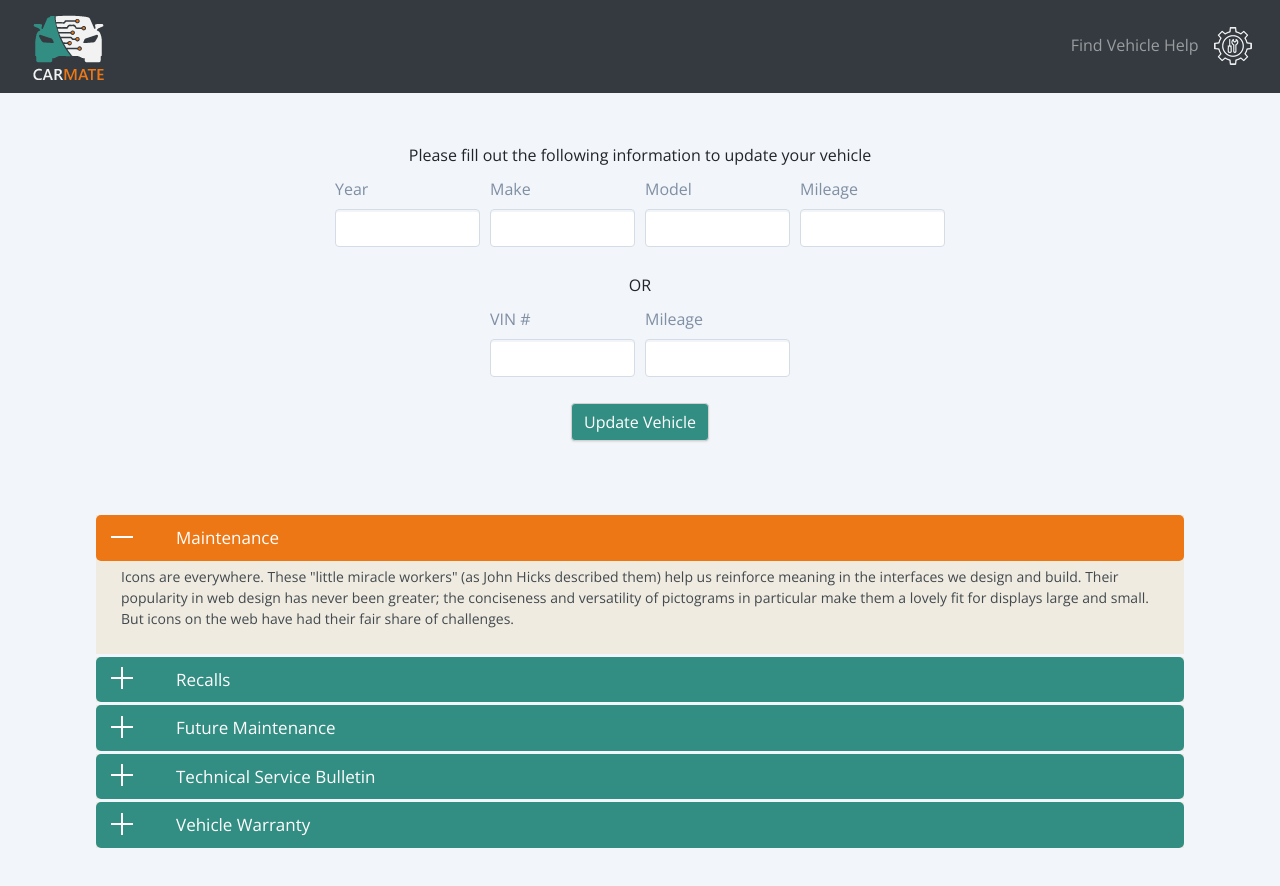
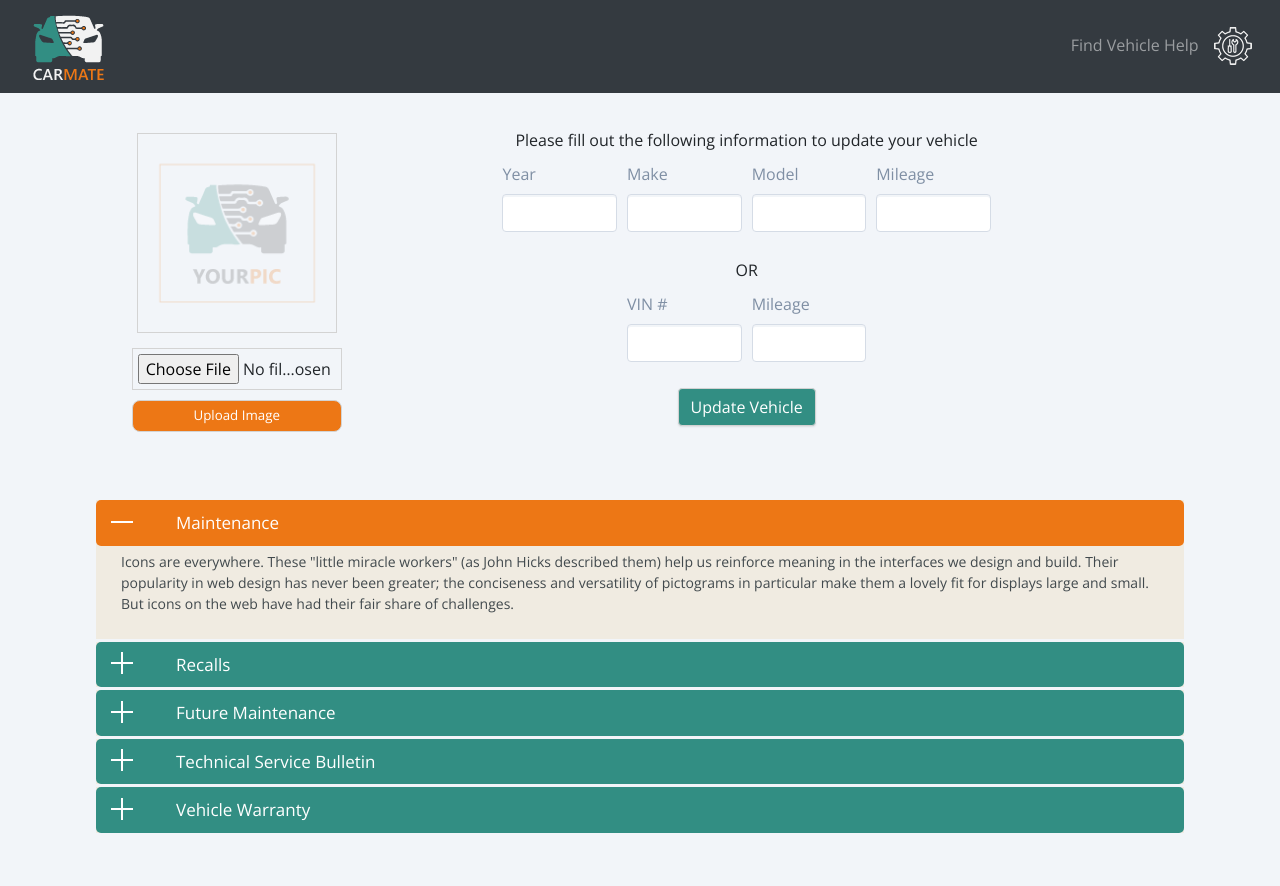
Before and after one commit to rebecalvarez/carmate, a React (Create React App) app in the folder client/: page /dashboard in a window 1280 px wide. Shown: the top 886 px of the page. Built offline with nearby package versions, Linux system fonts and the light colour scheme.

Commit message:
created a User Image upload component, it is set up at the Dashboard Page

```diff
--- a/client/src/views/elements/CarForm/style.css
+++ b/client/src/views/elements/CarForm/style.css
@@ -1,5 +1,5 @@
 .form-container {
-    margin-top: 40px;
+    margin-top: 25px;
 }
 .spacing {
     margin:10px;
--- /dev/null
+++ b/client/src/views/elements/UserImage/index.js
@@ -0,0 +1,64 @@
+import React, {Component} from 'react';
+import "./style.css";
+import DemoImage from '../images/CARMATE-USERIMAGE.png'
+// import ReactDOM from 'react-dom'
+
+export default class UserImage extends Component {
+    constructor(props) {
+      super(props);
+      this.state = {file: '',imagePreviewUrl: ''};
+    }
+
+    _handleSubmit(e) {
+      e.preventDefault();
+      // TODO: do something with -> this.state.file
+      console.log('handle uploading-', this.state.file);
+    }
+
+    _handleImageChange(e) {
+      e.preventDefault();
+
+      let reader = new FileReader();
+      let file = e.target.files[0];
+
+      reader.onloadend = () => {
+        this.setState({
+          file: file,
+          imagePreviewUrl: reader.result
+        });
+      }
+
+      reader.readAsDataURL(file)
+    }
+
+    render() {
+      let {imagePreviewUrl} = this.state;
+      let $imagePreview = null;
+      if (imagePreviewUrl) {
+        $imagePreview = (<img src={imagePreviewUrl} alt='User Profile'/>);
+      } else {
+        $imagePreview = (<div className="previewText"><img src={DemoImage} alt='User Profile'/></div>);
+      }
+
+      return (
+        <div className="previewComponent">
+         <div className="imgPreview">
+            {$imagePreview}
+          </div>
+          <form onSubmit={(e)=>this._handleSubmit(e)}>
+            <input className="fileInput"
+              type="file"
+              onChange={(e)=>this._handleImageChange(e)} />
+              <div>
+            <button className="submitButton"
+              type="submit"
+              onClick={(e)=>this._handleSubmit(e)}>Upload Image</button>
+              </div>
+          </form>
+
+        </div>
+      )
+    }
+  }
+
+//   ReactDOM.render(<UserImage/>, document.getElementById("UserImage"));
--- /dev/null
+++ b/client/src/views/elements/UserImage/style.css
@@ -0,0 +1,56 @@
+h3 {
+    margin-left: 15px;
+  }
+  .fileInput {
+    border-bottom: 1px solid #d3d3d3;
+    border-right: 1px solid #d3d3d3;
+    border-top: 1px solid  #d3d3d3;
+    border-left: 1px solid #d3d3d3;
+    padding: 5px;
+    margin: 10px;
+    cursor: pointer;
+    width: 210px;
+  }
+  .imgPreview {
+    text-align: center;
+    margin: 5px 15px;
+    height: 200px;
+    width: 200px;
+    border-left: 1px solid #d3d3d3;
+    border-right: 1px solid #d3d3d3;
+    border-top: 1px solid #d3d3d3;
+    border-bottom: 1px solid #d3d3d3;
+  }
+  .imgPreview img {
+    width: 100%;
+    height: 100%;
+  }
+  .previewText {
+    width: 100%;
+    margin-top: 0px;
+  }
+  .submitButton {
+    padding: 5px;
+    margin-left: 10px;
+    background: #ED7715 ;
+    border: 1px solid #d3d3d3;
+    border-radius: 8px;
+    font-weight: 500;
+    font-size: 10pt;
+    cursor: pointer;
+    color: #ffffff;
+    width: 210px;
+  }
+  .submitButton:hover {
+    background: #328E83;
+    color: white;
+  }
+  .centerText {
+    text-align: center;
+    width: 500px;
+  }
+.previewComponent{
+    margin-top: 40px;
+}
+  /* colors
+#328E83 #ED7715  */
--- a/client/src/views/pages/Dashboard.js
+++ b/client/src/views/pages/Dashboard.js
@@ -3,8 +3,10 @@ import Navbar from 'react-bootstrap/Navbar';
 import Nav from 'react-bootstrap/Nav';
 import CarForm from '../elements/CarForm';
 import Accordion from '../elements/Accordion';
+import UserImage from '../elements/UserImage';
 import Logo from './images/CARMATE-Logo.png';
 import MaintIcon from './images/maint-sm.png';
+import { Col, Row } from 'reactstrap';
 
 
 // This is an example of the panels information displayed
@@ -52,10 +54,17 @@ class Dashboard extends Component {
     </Nav>
   </Navbar.Collapse>
 </Navbar>
-
-
+<Col md={{ size: 12, offset: 0 }}>
+<Row>
+  <Col md={1}></Col>
+  <Col md={1}>
+<UserImage/>
+</Col>
+<Col md={10}>
 <CarForm/>
-
+</Col>
+</Row>
+</Col>
 <Accordion panels={panels}/>
 
     </div>
```
Also changed, not shown: client/src/views/elements/images/CARMATE-USERIMAGE.png (added), client/src/views/pages/images/CARMATE-USERIMAGE.png (added).
